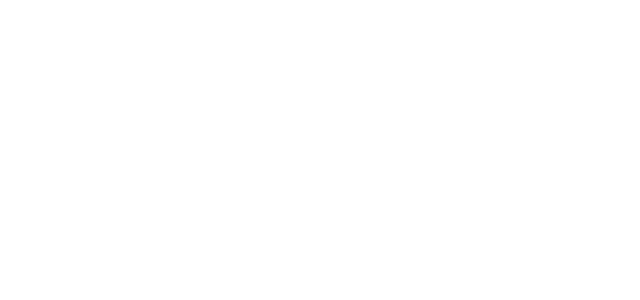
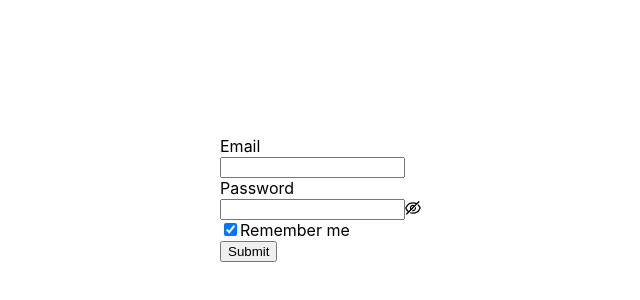
Before and after one commit to tojan-bukhari/twitter-clone, a React (Create React App) app: page /login in a window 1280 px wide. Shown: the part 114-414 px from the top of the page, without its empty margins (280-920 px from the left). Built offline with nearby package versions, Linux system fonts and the light colour scheme.

Commit message:
login and register are ready

```diff
--- a/models/usermodel.js
+++ b/models/usermodel.js
@@ -1,9 +1,9 @@
 const mongoose = require('mongoose');
 
 const userSchema = new mongoose.Schema ({
-    userName: {type:String},
-    Email: {type:String},
-    Password: {type:String},
+    username: {type:String},
+    email: {type:String},
+    password: {type:String},
     img:{type:String}
 });
 
--- a/package.json
+++ b/package.json
@@ -10,6 +10,7 @@
     "@testing-library/react": "^11.2.5",
     "@testing-library/user-event": "^12.6.3",
     "antd": "^4.12.2",
+    "axios": "^0.21.1",
     "bcrypt": "^5.0.0",
     "body-parser": "^1.19.0",
     "cors": "^2.8.5",
--- a/server.js
+++ b/server.js
@@ -2,6 +2,7 @@ const express = require('express');
 const app = express();
 var cors = require('cors');
 var bodyParser = require('body-parser');
+const jwt = require("jsonwebtoken");
 // var fs = require('fs');
 // var path = require('path');
 const port = 1200;
--- a/src/App.js
+++ b/src/App.js
@@ -3,7 +3,7 @@ import { BrowserRouter, Switch, Route } from 'react-router-dom';
 import Home from './components/home/home';
 import Profile from './components/profile/profile';
 import Register from './components/register.js' ;
-import Signup from './components/register.js' ;
+import login from './components/login.js' ;
 
 
 function App() {
@@ -11,7 +11,7 @@ function App() {
   <div className='app'>
   <BrowserRouter>
    <Switch>
-     <Route exact path="/signup" component={Signup}/>
+     <Route exact path="/login" component={login}/>
      <Route exact path="/" component={Register}/>
      <Route exact path="/home" component={Home} />
      <Route exact path='/profile' component={Profile}/>
--- a/src/components/home/home.js
+++ b/src/components/home/home.js
@@ -1,6 +1,6 @@
 import React from 'react';
 import Feed from './feed';
-import Header from './header';
+// import Header from './header';
 import Widgets from './widgets'
 import './home.css'
 export default function Home() {
--- a/src/components/signin.js
+++ b/src/components/login.js
@@ -1,4 +1,8 @@
 import { Form, Input, Button, Checkbox } from 'antd';
+import React , {useState }from 'react';
+import axios from 'axios';
+import { useHistory } from "react-router-dom";
+
 const layout = {
   labelCol: {
     span: 8,
@@ -15,6 +19,9 @@ const tailLayout = {
 };
 
 export default function Signin (){
+  const history = useHistory();
+  const[email,setemail]       = useState()
+  const[password,setpassword] = useState()
   const onFinish = (values) => {
     console.log('Success:', values);
   };
@@ -22,6 +29,21 @@ export default function Signin (){
   const onFinishFailed = (errorInfo) => {
     console.log('Failed:', errorInfo);
   };
+  const submit = async (e)=>{
+    e.preventDefault();
+    try {
+    const loginuser={email,password}
+    console.log('this is the new user', loginuser)
+    const result = await axios.post('http://localhost:1200/api/login', loginuser)
+    console.log('fofo is lost',result.data.user.id)
+    localStorage.setItem("theToken", result.data.token);
+    localStorage.setItem("id", result.data.user.id);
+    history.push('/home')
+  } catch (error) {
+  }
+    // console.log(res.data.token)
+
+  }
 
   return (
       <div style={{
@@ -41,16 +63,16 @@ export default function Signin (){
       onFinishFailed={onFinishFailed}
     >
       <Form.Item
-        label="Username"
-        name="username"
+        label="Email"
+        name="Email"
         rules={[
           {
             required: true,
-            message: 'Please input your username!',
+            message: 'Please input your Email!',
           },
         ]}
       >
-        <Input />
+        <Input onChange={(e)=>{setemail(e.target.value)}}/>
       </Form.Item>
 
       <Form.Item
@@ -63,7 +85,7 @@ export default function Signin (){
           },
         ]}
       >
-        <Input.Password />
+        <Input.Password onChange={(e)=>{setpassword(e.target.value)}}/>
       </Form.Item>
 
       <Form.Item {...tailLayout} name="remember" valuePropName="checked">
@@ -71,7 +93,7 @@ export default function Signin (){
       </Form.Item>
 
       <Form.Item {...tailLayout}>
-        <Button type="primary" htmlType="submit">
+        <Button onClick={submit} type="primary" htmlType="submit">
           Submit
         </Button>
       </Form.Item>
--- a/src/components/register.js
+++ b/src/components/register.js
@@ -1,4 +1,7 @@
 import { Form, Input, Button, Checkbox } from 'antd';
+import React , {useState }from 'react';
+import axios from 'axios';
+import { useHistory } from "react-router-dom";
 const layout = {
   labelCol: {
     span: 8,
@@ -15,6 +18,11 @@ const tailLayout = {
 };
 
 export default function Register (){
+  const history = useHistory();
+  const[username,setusername] = useState()
+  const[email,setemail]       = useState()
+  const[password,setpassword] = useState()
+
   const onFinish = (values) => {
     console.log('Success:', values);
   };
@@ -22,7 +30,17 @@ export default function Register (){
   const onFinishFailed = (errorInfo) => {
     console.log('Failed:', errorInfo);
   };
+  const submit = async (e) =>{
+    e.preventDefault();
 
+    const newuser = { username , email , password}
+    console.log('this is the new user', newuser)
+    const res = axios.post('http://localhost:1200/api/register', newuser)
+    console.log('this is the response', res.data)
+    history.push('/login')
+
+
+  }
   return (
       <div style={{
         position: 'absolute',
@@ -50,7 +68,7 @@ export default function Register (){
           },
         ]}
       >
-        <Input />
+        <Input onChange={(e)=>{setusername(e.target.value)}} />
       </Form.Item>
 
       <Form.Item
@@ -63,7 +81,7 @@ export default function Register (){
           },
         ]}
       >
-        <Input />
+        <Input onChange={(e)=>{setemail(e.target.value)}}/>
       </Form.Item>
 
       <Form.Item
@@ -76,7 +94,7 @@ export default function Register (){
           },
         ]}
       >
-        <Input.Password />
+        <Input.Password onChange={(e)=>{setpassword(e.target.value)}}/>
       </Form.Item>
 
       <Form.Item {...tailLayout} name="remember" valuePropName="checked">
@@ -84,7 +102,7 @@ export default function Register (){
       </Form.Item>
 
       <Form.Item {...tailLayout}>
-        <Button type="primary" htmlType="submit">
+        <Button onClick={submit} type="primary" htmlType="submit">
           Submit
         </Button>
       </Form.Item>
```
Also changed, not shown: routes/auth.js (+3 -4 lines), routes/userRoute.js (+8 -8 lines), 2 other files (tests, documents, lock files or other folders).
